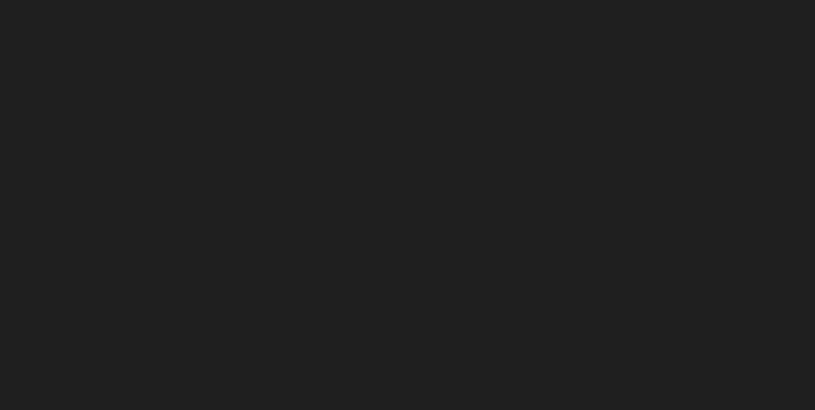
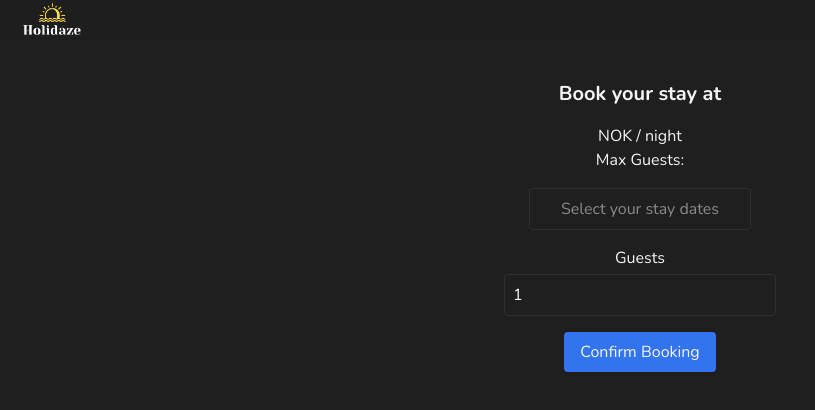
Before and after one commit to FrankieFosse/Holidaze, a React (Vite) app: page /booking/1 in a window 1280 px wide. Before the commit this address had no page. Shown: the top 410 px of the page, without its empty margins (0-815 px from the left). Built offline with nearby package versions, Linux system fonts and the light colour scheme.

Commit message:
Added Bookings

```diff
--- a/package.json
+++ b/package.json
@@ -12,8 +12,11 @@
   "dependencies": {
     "@tailwindcss/vite": "^4.1.3",
     "clsx": "^2.1.1",
+    "date-fns": "^4.1.0",
     "framer-motion": "^12.9.2",
     "react": "^19.0.0",
+    "react-date-range": "^2.0.1",
+    "react-datepicker": "^8.3.0",
     "react-dom": "^19.0.0",
     "react-icons": "^5.5.0",
     "react-router": "^7.5.0",
--- a/src/App.jsx
+++ b/src/App.jsx
@@ -10,6 +10,7 @@
 import SingleVenue from './pages/SingleVenue';
 import Edit from './pages/Edit';
 import Preview from './pages/Preview';
+import Booking from './pages/Booking';
 
 function App() {
 
@@ -26,6 +27,7 @@
         <Route path="/venues/:id" element={<SingleVenue />} />
         <Route path="/venues/edit/:id" element={<Edit />} />
         <Route path="/preview" element={<Preview />} />
+        <Route path="/booking/:id" element={<Booking />} />
         </Route>
       </Routes>
     </Router>
--- /dev/null
+++ b/src/components/BookingCalendar.jsx
@@ -0,0 +1,39 @@
+import { useState } from "react";
+import DatePicker from "react-datepicker";
+import "react-datepicker/dist/react-datepicker.css";
+import { FaCalendarAlt } from "react-icons/fa";
+
+const BookingCalendar = ({ onDateChange }) => {
+  const [startDate, setStartDate] = useState(null);
+  const [endDate, setEndDate] = useState(null);
+
+  const handleChange = (dates) => {
+    const [start, end] = dates;
+    setStartDate(start);
+    setEndDate(end);
+    onDateChange({ dateFrom: start, dateTo: end });
+  };
+
+  const today = new Date();
+  const maxBookingDate = new Date();
+  maxBookingDate.setMonth(today.getMonth() + 6); // 6 months ahead
+
+  return (
+    <div className="w-full flex justify-center mb-4">
+      <DatePicker
+        selected={startDate}
+        onChange={handleChange}
+        startDate={startDate}
+        endDate={endDate}
+        selectsRange
+        minDate={today}
+        maxDate={maxBookingDate}
+        placeholderText="Select your stay dates"
+        className="p-2 border-1 border-blackSecondary rounded w-full max-w-xs cursor-pointer duration-150 hover:border-grayPrimary text-center"
+        inline={false} // Popup calendar for mobile
+      />
+    </div>
+  );
+};
+
+export default BookingCalendar;
--- /dev/null
+++ b/src/components/BookingsByProfile.jsx
@@ -0,0 +1,59 @@
+import { useState, useEffect } from "react";
+
+const BookingsByProfile = () => {
+  const [bookings, setBookings] = useState([]);
+  const [loadingBookings, setLoadingBookings] = useState(true);
+  const [bookingsError, setBookingsError] = useState(null);
+
+  useEffect(() => {
+    const fetchBookings = async () => {
+      const profileName = localStorage.getItem("name");
+
+      try {
+        const response = await fetch(
+          `https://v2.api.noroff.dev/holidaze/profiles/${profileName}/bookings`,
+          {
+            headers: {
+              Authorization: `Bearer ${localStorage.getItem("token")}`,
+              "X-Noroff-API-Key": `178dd2f7-0bd8-4d9b-9ff9-78d8d5ac9bc9`,
+            },
+          }
+        );
+
+        if (!response.ok) {
+          throw new Error("Failed to fetch bookings");
+        }
+
+        const data = await response.json();
+        setBookings(data.data);
+      } catch (error) {
+        setBookingsError(error.message);
+      } finally {
+        setLoadingBookings(false);
+      }
+    };
+
+    fetchBookings();
+  }, []);
+
+  return (
+    <div className="mt-6">
+      {loadingBookings && <p>Loading bookings...</p>}
+      {bookingsError && <p className="text-red-500">Error: {bookingsError}</p>}
+      {!loadingBookings && bookings.length === 0 && <p>No bookings found.</p>}
+
+      <ul className="space-y-4 mt-4">
+        {bookings.map((booking) => (
+          <li key={booking.id} className="border border-gray-200 p-4 rounded shadow-sm">
+            <p><strong>Date From:</strong> {new Date(booking.dateFrom).toLocaleDateString()}</p>
+            <p><strong>Date To:</strong> {new Date(booking.dateTo).toLocaleDateString()}</p>
+            <p><strong>Guests:</strong> {booking.guests}</p>
+            <p className="text-sm text-gray-500">Booked on: {new Date(booking.created).toLocaleString()}</p>
+          </li>
+        ))}
+      </ul>
+    </div>
+  );
+};
+
+export default BookingsByProfile;
--- a/src/components/Header.jsx
+++ b/src/components/Header.jsx
@@ -9,7 +9,7 @@
     <header>
         <div className="bg-blackPrimary/25 w-full h-10 flex flex-row items-center justify-between fixed z-40 top-0">
             <Link to="/">
-                <img src="/public/images/Holidaze Logo v1.png" className="top-1 relative max-w-18 min-w-16 max-h-18 min-h-16 ml-4 overflow-hidden"></img>
+                <img src="/images/Holidaze Logo v1.png" className="top-1 relative max-w-18 min-w-16 max-h-18 min-h-16 ml-4 overflow-hidden"></img>
             </Link>
         </div>
         <Navbar />
--- /dev/null
+++ b/src/pages/Booking.jsx
@@ -0,0 +1,102 @@
+import { useState } from "react";
+import { useLocation } from "react-router";
+import { DateRange } from "react-date-range";
+import { addDays } from "date-fns";
+import "react-date-range/dist/styles.css"; // main style file
+import "react-date-range/dist/theme/default.css"; // theme css file
+import DatePicker from "react-datepicker";
+import "react-datepicker/dist/react-datepicker.css";
+import BookingCalendar from "../components/BookingCalendar";
+
+
+
+const Booking = () => {
+  const location = useLocation();
+  const { venueId, venueName, price, maxGuests } = location.state || {};
+
+  const [guests, setGuests] = useState(1);
+  const [range, setRange] = useState([
+    {
+      startDate: new Date(),
+      endDate: addDays(new Date(), 1),
+      key: "selection",
+    },
+  ]);
+
+  const [dateFrom, setDateFrom] = useState(null);
+  const [dateTo, setDateTo] = useState(null);
+
+  const handleBookingSubmit = () => {
+    const bookingData = {
+      dateFrom: range[0].startDate.toISOString(),
+      dateTo: range[0].endDate.toISOString(),
+      guests,
+      venueId,
+    };
+
+    fetch("https://v2.api.noroff.dev/holidaze/bookings", {
+      method: "POST",
+      headers: {
+        "Content-Type": "application/json",
+        Authorization: `Bearer ${localStorage.getItem("token")}`,
+        "X-Noroff-API-Key": "178dd2f7-0bd8-4d9b-9ff9-78d8d5ac9bc9",
+      },
+      body: JSON.stringify(bookingData),
+    })
+      .then((res) => res.json())
+      .then((data) => {
+        console.log("Booking successful:", data);
+        // Optionally redirect or show a success message
+      })
+      .catch((err) => {
+        console.error("Error booking:", err);
+      });
+  };
+
+  return (
+    <div className="booking-container mt-16 p-4 max-w-xl mx-auto">
+      <h1 className="text-xl font-bold mb-4">Book your stay at {venueName}</h1>
+
+      <div className="venue-details mb-4">
+        <p>{price} NOK / night</p>
+        <p>Max Guests: {maxGuests}</p>
+      </div>
+
+      <BookingCalendar onDateChange={({ dateFrom, dateTo }) => {
+        setDateFrom(dateFrom);
+        setDateTo(dateTo);
+        }} />
+
+
+
+      <div className="mt-4">
+        <label htmlFor="guests" className="block mb-1">Guests</label>
+        <input
+          type="number"
+          id="guests"
+          value={guests}
+          onChange={(e) => setGuests(Math.min(e.target.value, maxGuests))}
+          min="1"
+          max={maxGuests}
+          className="border-1 border-blackSecondary rounded p-2 w-2/4"
+        />
+      </div>
+
+      {dateFrom && dateTo && (
+        <p className="mt-2">
+            <strong>Total Price:</strong>{" "}
+            {price * Math.ceil((dateTo - dateFrom) / (1000 * 60 * 60 * 24))} NOK
+        </p>
+        )}
+
+      <button
+        onClick={handleBookingSubmit}
+        className="bg-buttonPrimary px-4 py-2 mt-4 rounded hover:bg-buttonSecondary transition"
+      >
+        Confirm Booking
+      </button>
+    </div>
+  );
+};
+
+export default Booking;
--- a/src/pages/Profile.jsx
+++ b/src/pages/Profile.jsx
@@ -19,6 +19,40 @@
       }, 300); // matches the transition duration
     }
   }, [isEditorVisible]);
+
+  // Inside the component
+const [bookings, setBookings] = useState([]);
+const [loadingBookings, setLoadingBookings] = useState(true);
+const [bookingsError, setBookingsError] = useState(null);
+
+useEffect(() => {
+  const fetchBookings = async () => {
+    const profileName = localStorage.getItem("name");
+
+    try {
+      const response = await fetch(`https://v2.api.noroff.dev/holidaze/profiles/${profileName}/bookings`, {
+        headers: {
+          Authorization: `Bearer ${localStorage.getItem("token")}`,
+          "X-Noroff-API-Key": `178dd2f7-0bd8-4d9b-9ff9-78d8d5ac9bc9`,
+        },
+      });
+
+      if (!response.ok) {
+        throw new Error("Failed to fetch bookings");
+      }
+
+      const data = await response.json();
+      setBookings(data.data);
+    } catch (error) {
+      setBookingsError(error.message);
+    } finally {
+      setLoadingBookings(false);
+    }
+  };
+
+  fetchBookings();
+}, []);
+
 
   return (
     <div>
@@ -68,6 +102,26 @@
         <h2 className="text-lg font-semibold">Venues</h2>
         <VenuesByProfile />
       </div>
+
+      <div className="mt-10">
+        <h2 className="text-lg font-semibold">All Bookings</h2>
+        {loadingBookings && <p>Loading bookings...</p>}
+        {bookingsError && <p className="text-red-500">Error: {bookingsError}</p>}
+
+        {!loadingBookings && bookings.length === 0 && <p>No bookings found.</p>}
+
+        <ul className="space-y-4 mt-4">
+          {bookings.map((booking) => (
+            <li key={booking.id} className="border border-gray-200 p-4 rounded shadow-sm">
+              <p><strong>Date From:</strong> {new Date(booking.dateFrom).toLocaleDateString()}</p>
+              <p><strong>Date To:</strong> {new Date(booking.dateTo).toLocaleDateString()}</p>
+              <p><strong>Guests:</strong> {booking.guests}</p>
+              <p className="text-sm text-gray-500">Booked on: {new Date(booking.created).toLocaleString()}</p>
+            </li>
+          ))}
+        </ul>
+      </div>
+
     </div>
   );
 };
--- a/src/pages/SingleVenue.jsx
+++ b/src/pages/SingleVenue.jsx
@@ -116,7 +116,18 @@
       <div className="border-1 border-blackSecondary mx-2 my-4">
         <div className="flex flex-row justify-evenly items-center my-4 mx-2 gap-4">
           <p className="text-sm">{venue.price} NOK / night</p>
-          <button className="flex items-center w-max py-2 px-2 bg-buttonPrimary hover:bg-buttonSecondary text-md duration-150 cursor-pointer gap-2">
+          <button
+            className="flex items-center w-max py-2 px-2 bg-buttonPrimary hover:bg-buttonSecondary text-md duration-150 cursor-pointer gap-2"
+            onClick={() => navigate(`/booking/${venue.id}`, {
+              state: {
+                venueId: venue.id,
+                venueName: venue.name,
+                price: venue.price,
+                maxGuests: venue.maxGuests,
+                description: venue.description,
+              }
+            })}
+          >
             Book now <FaLongArrowAltRight />
           </button>
         </div>
```
Also changed, not shown: 1 other file (tests, documents, lock files or other folders).
